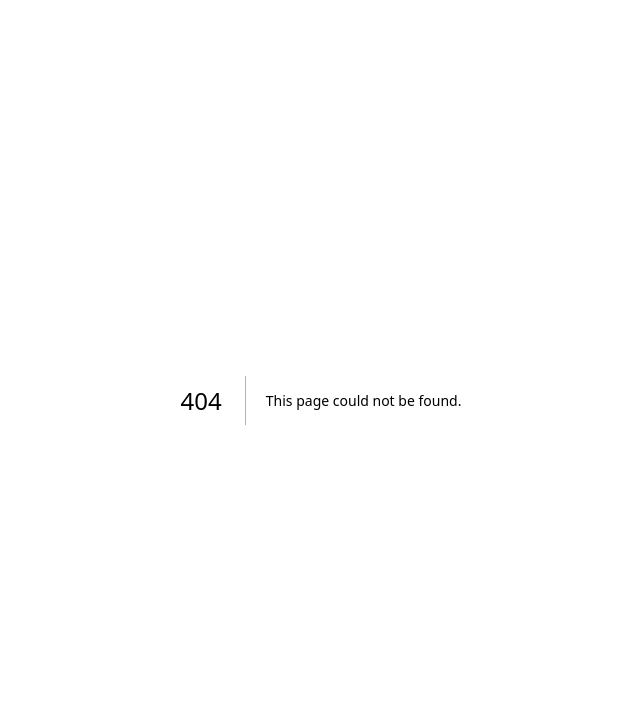
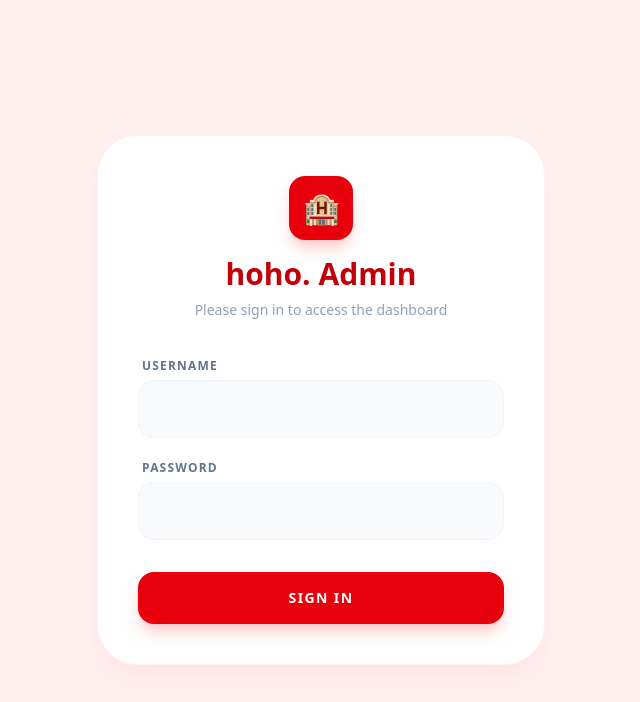
Before and after one commit to AuguAu/HOHO-Hotel-Reservation-Management-System, a Next.js app: page /admin/login in a window 1280 px wide. Before the commit this address had no page. Shown: the top 702 px of the page, without its empty margins (319-959 px from the left). Built offline with nearby package versions, Linux system fonts and the light colour scheme.

Commit message:
v1.0.12 Added src/app/admin/login/page.js

```diff
--- /dev/null
+++ b/src/app/admin/login/page.js
@@ -0,0 +1,60 @@
+"use client";
+import { useState } from 'react';
+import { useRouter } from 'next/navigation';
+import Link from 'next/link';
+
+export default function LoginPage() {
+  const router = useRouter();
+  const [username, setUsername] = useState('');
+  const [password, setPassword] = useState('');
+
+  const handleLogin = (e) => {
+    e.preventDefault();
+    if (username === 'admin' && password === '1234') {
+      // remember login into local
+      localStorage.setItem('hoho_admin', JSON.stringify({
+        username: 'Admin',
+        role: 'Admin',
+        profile: 'https://api.dicebear.com/7.x/avataaars/svg?seed=Kusol'
+      }));
+      router.push('/'); // go to first page
+    } else {
+      alert('Invalid credentials. Please use admin / 1234');
+    }
+  };
+
+  return (
+    <div className="min-h-screen bg-[#FFF0F0] flex flex-col items-center justify-center p-4 font-sans">
+
+      <div className="bg-white p-10 rounded-[2.5rem] shadow-xl shadow-red-100/50 w-full max-w-md text-center border border-red-50">
+        <div className="bg-red-600 w-16 h-16 rounded-2xl flex items-center justify-center text-white text-3xl mx-auto mb-4 shadow-lg shadow-red-200">
+          🏨
+        </div>
+        <h1 className="text-3xl font-black text-red-700 mb-2">hoho. Admin</h1>
+        <p className="text-slate-400 font-medium mb-8 text-sm">Please sign in to access the dashboard</p>
+
+        <form onSubmit={handleLogin} className="space-y-4 text-left">
+          <div>
+            <label className="text-xs font-bold text-slate-500 uppercase tracking-widest ml-1">Username</label>
+            <input
+              type="text"
+              className="w-full bg-slate-50 border border-slate-100 p-4 rounded-2xl outline-none focus:border-red-500 transition-colors mt-1"
+              value={username} onChange={(e) => setUsername(e.target.value)} required
+            />
+          </div>
+          <div>
+            <label className="text-xs font-bold text-slate-500 uppercase tracking-widest ml-1">Password</label>
+            <input
+              type="password"
+              className="w-full bg-slate-50 border border-slate-100 p-4 rounded-2xl outline-none focus:border-red-500 transition-colors mt-1"
+              value={password} onChange={(e) => setPassword(e.target.value)} required
+            />
+          </div>
+          <button type="submit" className="w-full bg-red-600 hover:bg-red-700 text-white font-black py-4 rounded-2xl mt-4 shadow-lg shadow-red-200 transition-all uppercase text-sm tracking-widest">
+            Sign In
+          </button>
+        </form>
+      </div>
+    </div>
+  );
+}
```
